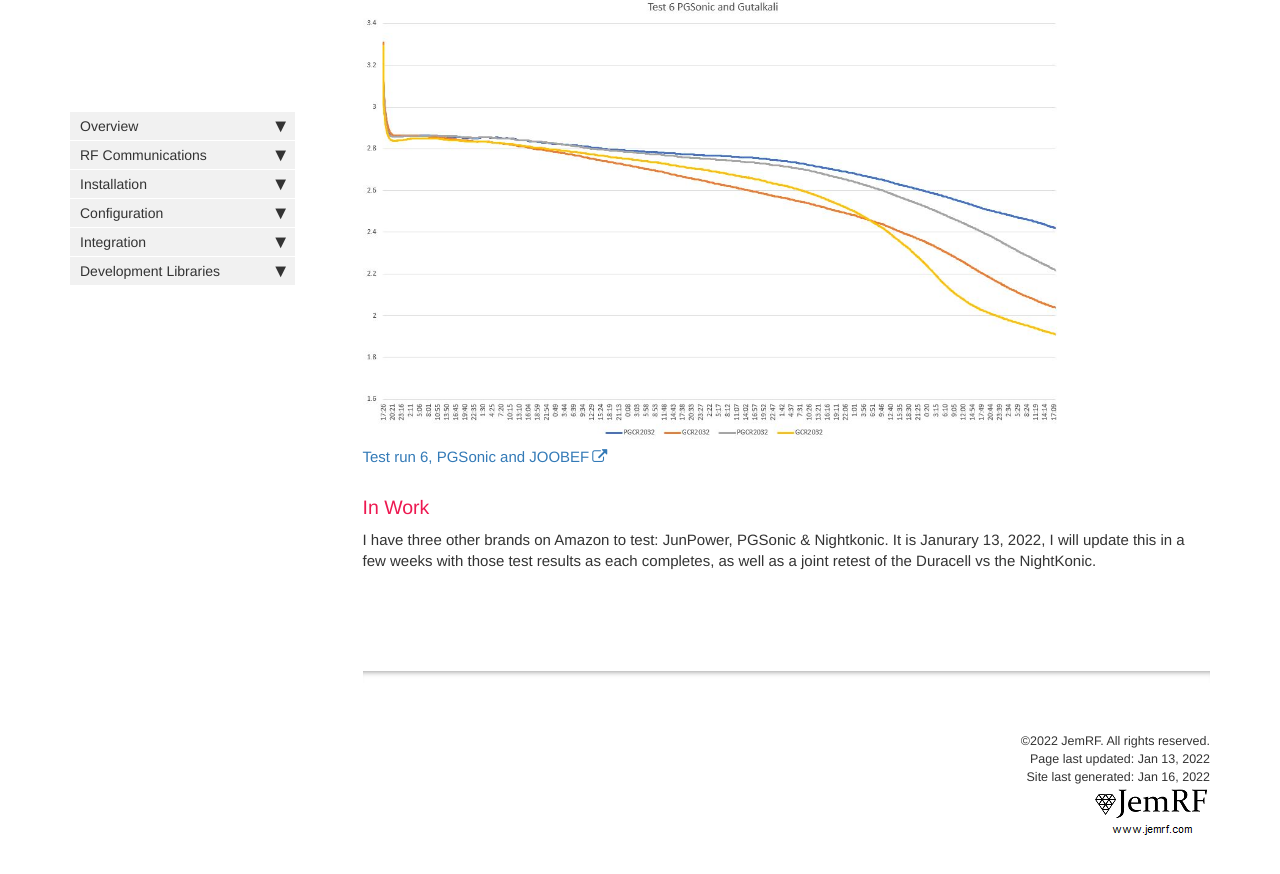
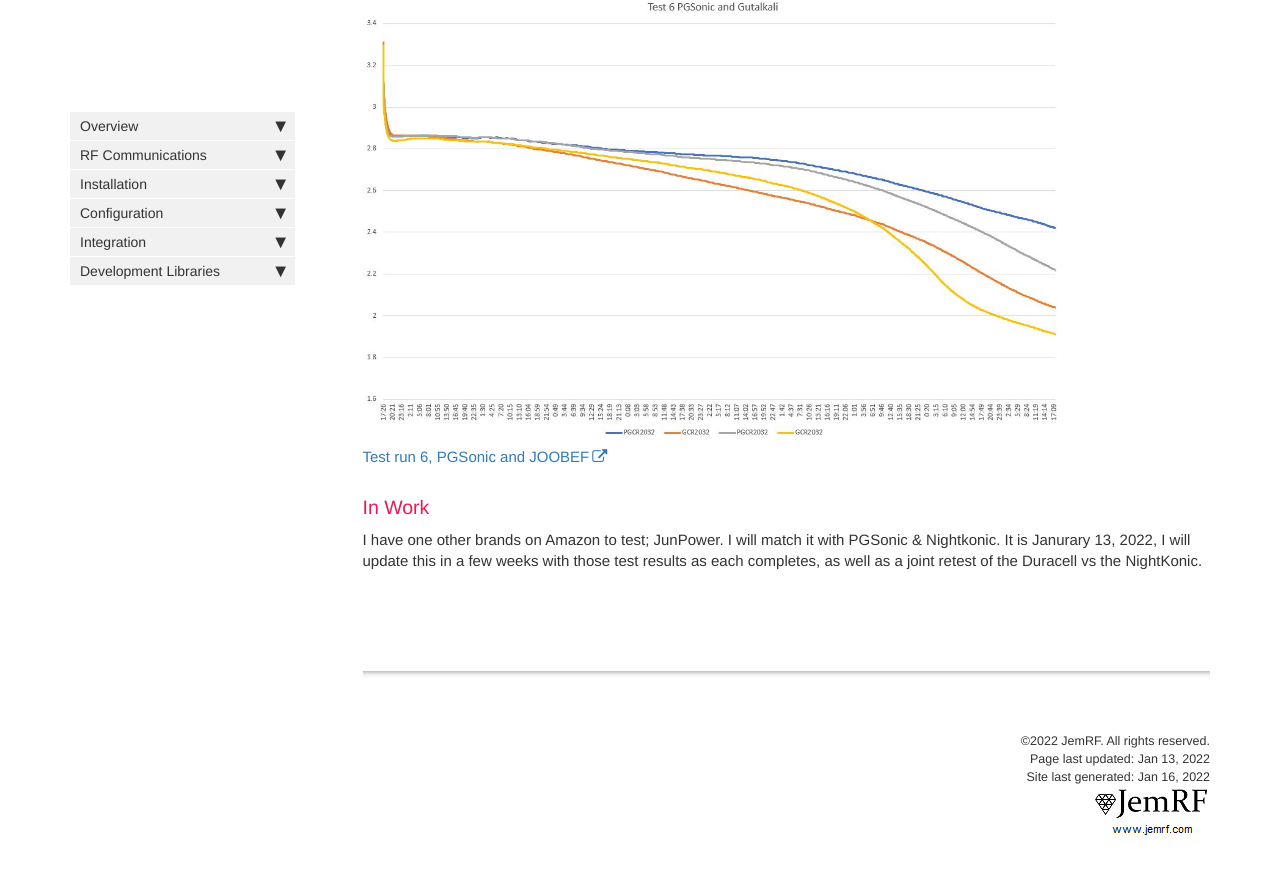
Before and after one commit to JemRF/RF-Documentation, a Jekyll site: the page built from pages/mydoc/cr2032_battery_testing.md, in a window 1280 px wide and 900 px high, scrolled down 7632 px. Shown: the top 874 px of the window. Built offline with Jekyll 4.4.1, drawn with Linux system fonts in a browser that asks for light colours; comment, search, counter and statistics services are not loaded.

Commit message:
JD-7 fix next plan

```diff
--- a/pages/mydoc/cr2032_battery_testing.md
+++ b/pages/mydoc/cr2032_battery_testing.md
@@ -165,4 +165,4 @@ Test 6 was a smooth test with no interruptions or strange events.  This test las
 {% include image.html file="cr2032_test_6f.jpg" alt="Test Run 6"%}
 [Test run 6, PGSonic and JOOBEF](https://jemrf.github.io/RF-Documentation/images/cr2032_test_6f.jpg)
 ### In Work
-I have three other brands on Amazon to test: JunPower, PGSonic & Nightkonic. It is Janurary 13, 2022, I will update this in a few weeks with those test results as each completes, as well as a joint retest of the Duracell vs the NightKonic.
+I have one other brands on Amazon to test; JunPower. I will match it with PGSonic & Nightkonic. It is Janurary 13, 2022, I will update this in a few weeks with those test results as each completes, as well as a joint retest of the Duracell vs the NightKonic.
```
